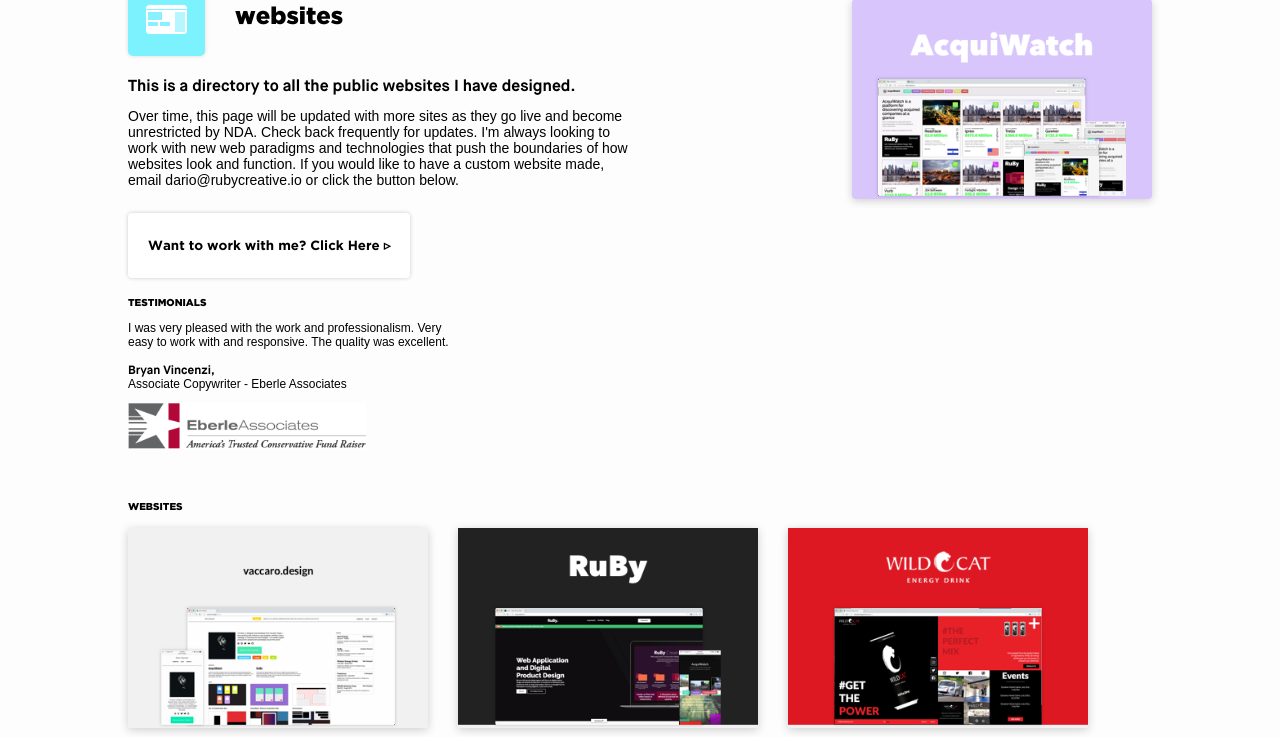
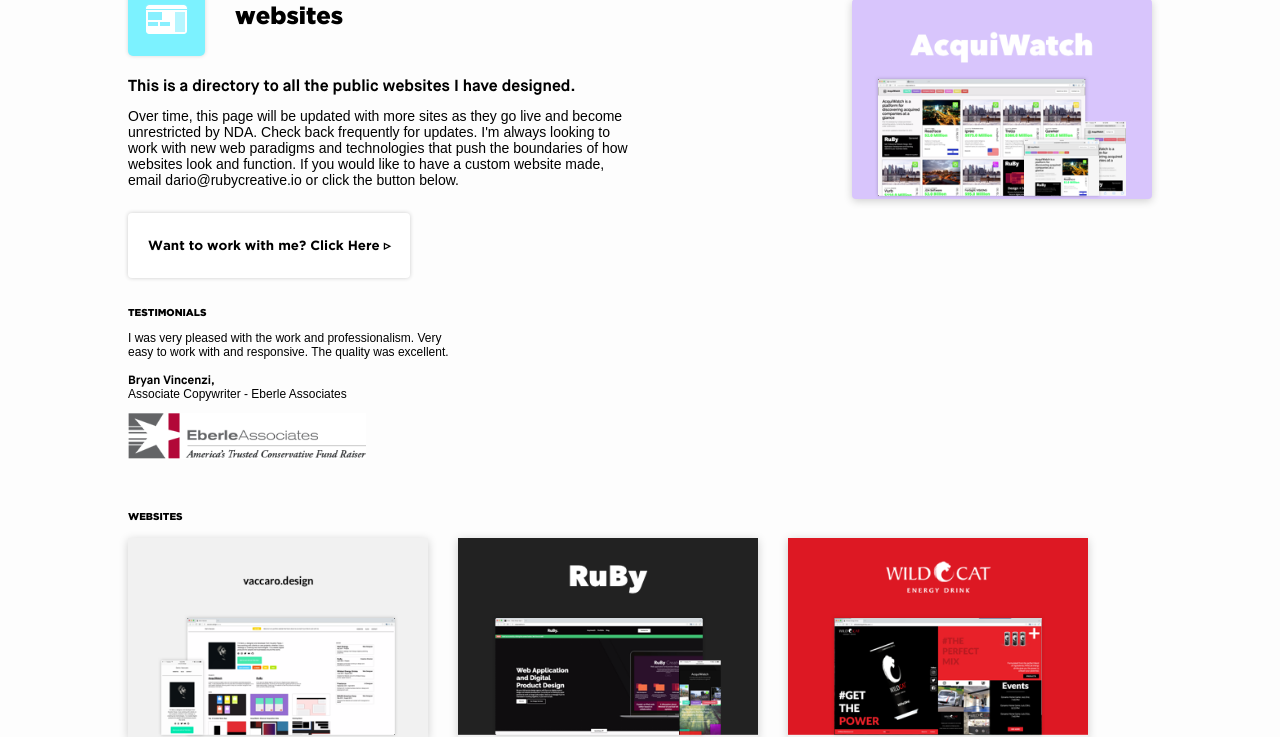
Before and after one commit to DarioVaccaro/vaccaro.design, a PHP site: page /websites.html in a window 1280 px wide. Shown: the part 171-908 px from the top of the page. Run offline with PHP 8.4, Linux system fonts and the light colour scheme; some web fonts are replaced.

Commit message:
Fixed Website page styling

```diff
--- a/css/style.css
+++ b/css/style.css
@@ -999,7 +999,7 @@ body main .website-header .featured div:active {
   }
 }
 body main .testimonials {
-  margin: 0 10% 0 10%;
+  margin: 30px 10% 0 10% !important;
   margin: 0 auto;
   margin-left: 10%;
   animation: fade-in-up 0.9s ease-in-out forwards;
```
